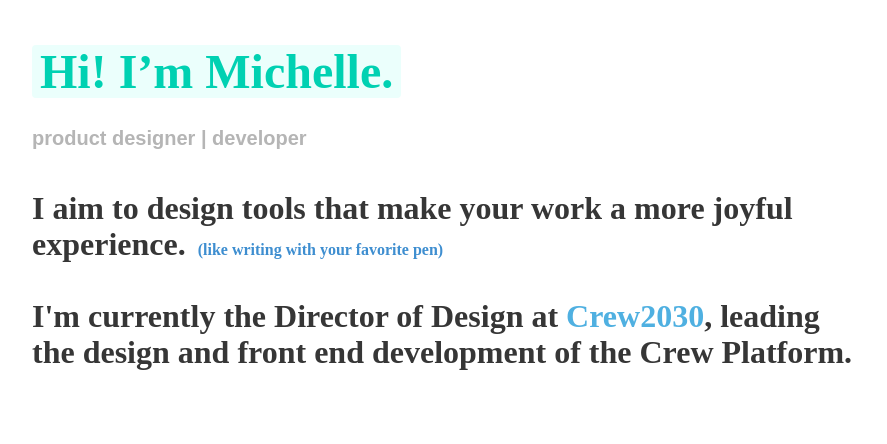
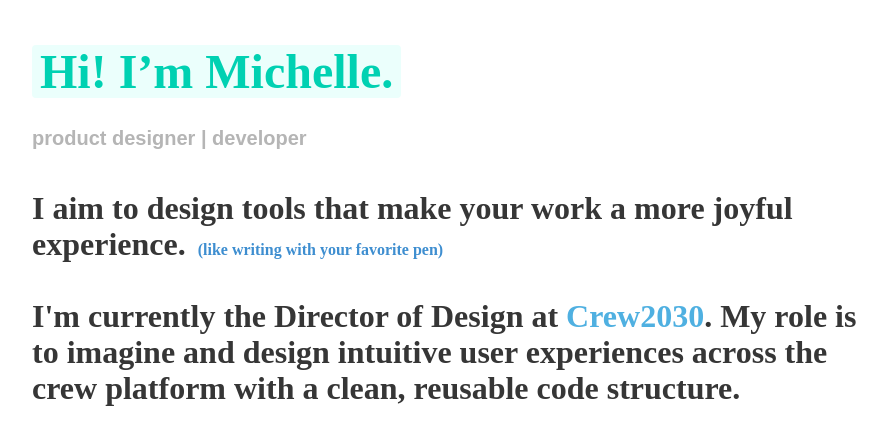
Before and after one commit to michellechild/michellechild.github.io, a Gatsby site: page / in a window 1280 px wide. Shown: the part 140-584 px from the top of the page, without its empty margins (192-1079 px from the left). Built offline with nearby package versions, Linux system fonts and the light colour scheme; Gatsby itself is replaced by a stand-in of ours.

Commit message:
Text change -- Temp

```diff
--- a/src/pages/index.js
+++ b/src/pages/index.js
@@ -62,7 +62,7 @@ const IndexPage = () => {
           <h1 className="title is-1 has-text-primary"><span className="name-style px-2 has-background-primary-light">Hi! I’m Michelle.</span></h1>
           <p className="is-size-5 mb-2 is-family-sans-serif has-text-weight-semibold has-text-grey-light">product designer | developer</p>
           <h2 className="is-size-3">I aim to design tools that make your work a more joyful experience. <span className="is-size-6 px-1 has-text-weight-semibold has-text-info">(like writing with your favorite pen)</span></h2>
-          <h2 className="is-size-3">I'm currently the <span className="has-text-weight-bold">Director of Design</span> at <a className="is-link" href="https://www.crew2030.org" target="_blank">Crew2030</a>, leading the design and front end development of the Crew Platform.</h2>
+          <h2 className="is-size-3">I'm currently the <span className="has-text-weight-bold">Director of Design</span> at <a className="is-link" href="https://www.crew2030.org" target="_blank">Crew2030</a>. My role is to imagine and design intuitive user experiences across the crew platform with a clean, reusable code structure.</h2>
           </div>
       </section>
     </Layout>
```
